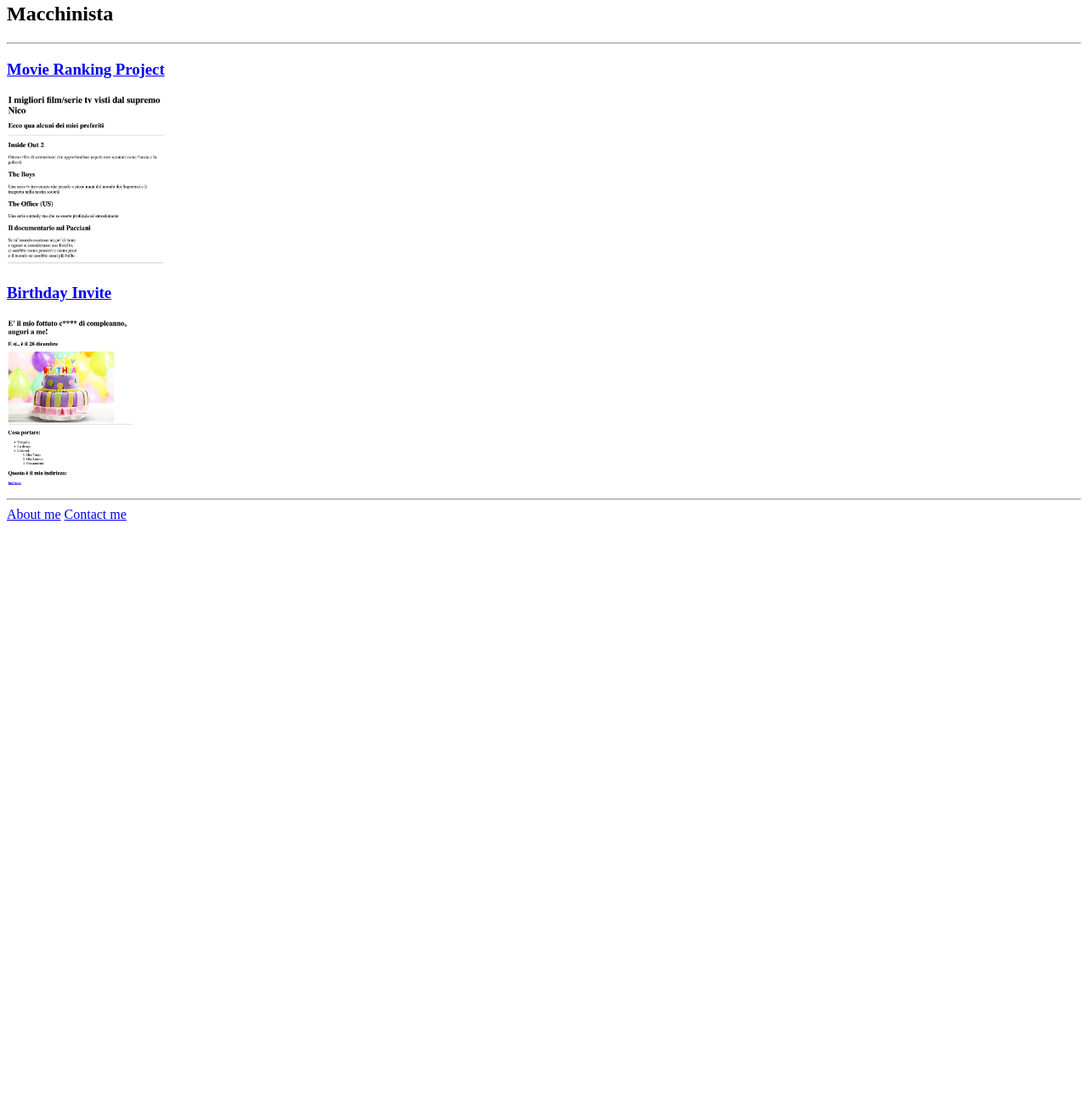
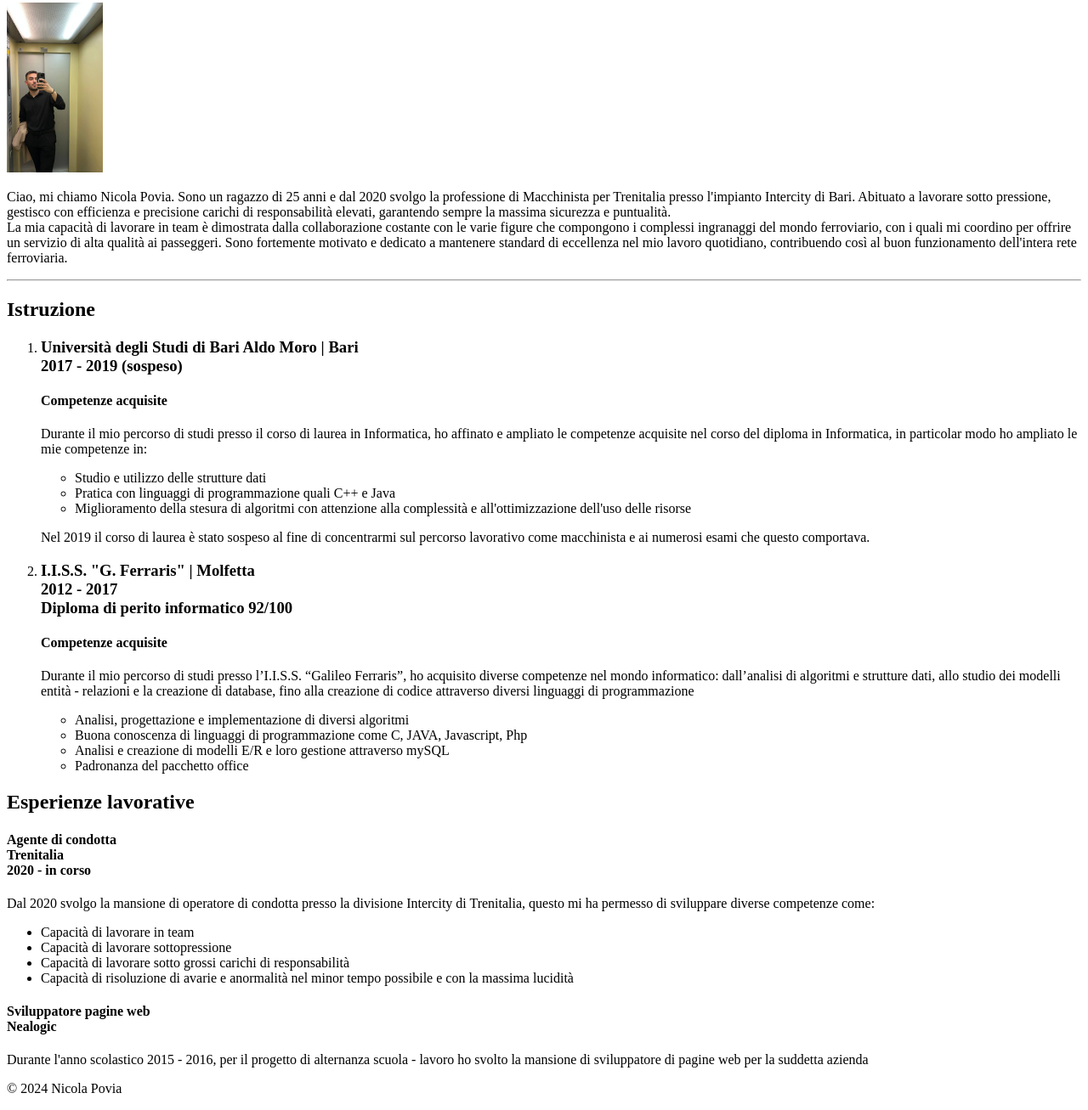
Before and after one commit to nicola-povia/html-portfolio, a plain HTML site: page index.html in a window 1280 px wide. Shown: the part 77-1384 px from the top of the page at 85% size. Before the commit the page ends 800 px from the top, so only its background shows below. Drawn offline with Linux system fonts and the light colour scheme.

Commit message:
Add files via upload

```diff
--- a/index.html
+++ b/index.html
@@ -1,35 +1,86 @@
-<!-- TODO 1: Create the HTML Boilerplate -->
-<!doctype HTML>
-<html lang="en-US">
+<!DOCTYPE html>
+<html lang="en">
     <head>
         <meta charset="UTF-8">
-        <title>Nicola Povia</title>
+        <title>Il mio curriculum</title>
     </head>
+    <body>
+        <h1>Chi sono?</h1>
+        <img src="./assets/images/pic.jpeg" height="200"/>
+        <p>Ciao, mi chiamo Nicola Povia. Sono un ragazzo di 25 anni e dal 2020 svolgo la professione
+           di Macchinista per Trenitalia presso l'impianto Intercity di Bari. Abituato a lavorare sotto pressione,
+           gestisco con efficienza e precisione carichi di responsabilità elevati, garantendo sempre la
+           massima sicurezza e puntualità. <br />
+           La mia capacità di lavorare in team è dimostrata dalla collaborazione costante con
+           le varie figure che compongono i complessi ingranaggi del mondo ferroviario,
+           con i quali mi coordino per offrire un servizio di alta qualità ai passeggeri.
+           Sono fortemente motivato e dedicato a mantenere standard di eccellenza nel mio lavoro quotidiano,
+           contribuendo così al buon funzionamento dell'intera rete ferroviaria.
+        </p>
+        <hr />
+        <h2> Istruzione</h2>
+        <ol>
+            <li>
+                <p>
+                    <h3>Università degli Studi di Bari Aldo Moro | Bari<br/>
+                    2017 - 2019 (sospeso)</h3>
+                </p>
+                <h4>Competenze acquisite</h4>
+                <p>
+                    Durante il mio percorso di studi presso il corso di laurea in Informatica, ho affinato e
+                    ampliato le competenze acquisite nel corso del diploma in Informatica, in particolar modo
+                    ho ampliato le mie competenze in:
+                </p>
+                <ul>
+                    <li>Studio e utilizzo delle strutture dati</li>
+                    <li>Pratica con linguaggi di programmazione quali C++ e Java</li>
+                    <li>Miglioramento della stesura di algoritmi con attenzione alla complessità e all'ottimizzazione dell'uso delle risorse</li>
+                </ul>
+                <p>Nel 2019 il corso di laurea è stato sospeso al fine di concentrarmi sul percorso lavorativo come macchinista e ai numerosi esami che questo comportava. </p>
+            </li>
+            <li>
+                <p>
+                    <h3>I.I.S.S. "G. Ferraris" | Molfetta <br />
+                        2012 - 2017<br/>
+                        Diploma di perito informatico 92/100</h3>
+                </p>
+                <h4>Competenze acquisite</h4>
+                <p>
+                    Durante il mio percorso di studi presso l’I.I.S.S. “Galileo Ferraris”, ho acquisito diverse competenze
+                    nel mondo informatico: dall’analisi di algoritmi e strutture dati, allo studio dei modelli entità - relazioni e la creazione di database,
+                    fino alla creazione di codice attraverso diversi linguaggi di programmazione
+                </p>
+                <ul>
+                    <li>Analisi, progettazione e implementazione di diversi algoritmi</li>
+                    <li>Buona conoscenza di linguaggi di programmazione come C, JAVA, Javascript, Php</li>
+                    <li>Analisi e creazione di modelli E/R e loro gestione attraverso mySQL</li>
+                    <li>Padronanza del pacchetto office</li>
+                </ul>
+            </li>
+        </ol>
+        <h2>Esperienze lavorative</h2>
+        <h4>Agente di condotta<br/>
+            Trenitalia<br/>
+            2020 - in corso </h4>
+        <p>
+            Dal 2020 svolgo la mansione di operatore di condotta presso la divisione Intercity di Trenitalia,
+            questo mi ha permesso di sviluppare diverse competenze come:
+        </p>
+        <ul>
+            <li>Capacità di lavorare in team</li>
+            <li>Capacità di lavorare sottopressione</li>
+            <li>Capacità di lavorare sotto grossi carichi di responsabilità</li>
+            <li>Capacità di risoluzione di avarie e anormalità nel minor tempo possibile e con la massima lucidità</li>
+        </ul>
+        <h4>Sviluppatore pagine web<br/>
+        Nealogic</h4>
+        <p>
+            Durante l'anno scolastico 2015 - 2016, per il progetto di alternanza scuola - lavoro ho svolto la mansione
+            di sviluppatore di pagine web per la suddetta azienda
+        </p>
 
-    <body>
-        <h1>Questo è il porfolio di Nicola Povia</h1>
-        <h2>Macchinista</h2>
-        <hr />
-        <h3><a href=".\public\movie.html">Movie Ranking Project</a> </h3>
-        <img src=".\assets\images\movie.png" height="200"/>
-
-        <h3><a href=".\public\birthday.html">Birthday Invite</a></h3>
-        <img src=".\assets\images\birthday.png" height="200"/>
-        <hr />
-        <a href=".\public\about.html">About me</a>
-        <a href=".\public\contact.html">Contact me</a>
-    </body>
+     </body>
+     <footer>
+        <p>© 2024 Nicola Povia</p>
+      </footer>
 </html>
-<!-- TODO 2: Add Your previous projects' HTML into the public folder -->
-
-<!-- TODO 3: Take screenshots of your project previews and add the images to the images folder -->
-
-<!-- TODO 4: Add titles/subtitles etc. -->
-
-<!-- TODO 5: Add a link to the project pages -->
-
-<!-- TODO 6: Add images to show the project previews
-HINT for TODO 6: You can use the height attribute set to 200 to make the image smaller:
-https://developer.mozilla.org/en-US/docs/Web/HTML/Element/img#attr-height -->
-
-<!-- TODO 7: Add the Contact Me and About Me page links -->
```
Also changed, not shown: assets/images/pic.jpeg (added).
